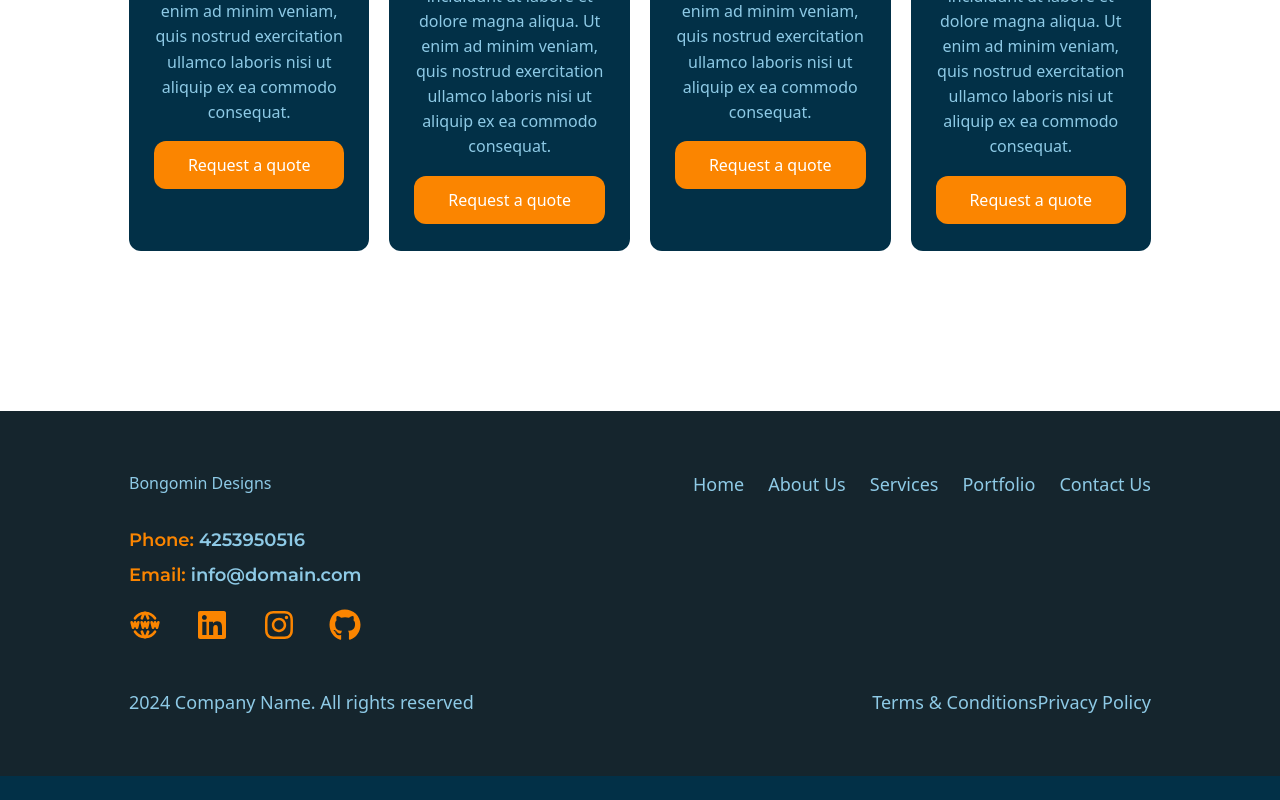
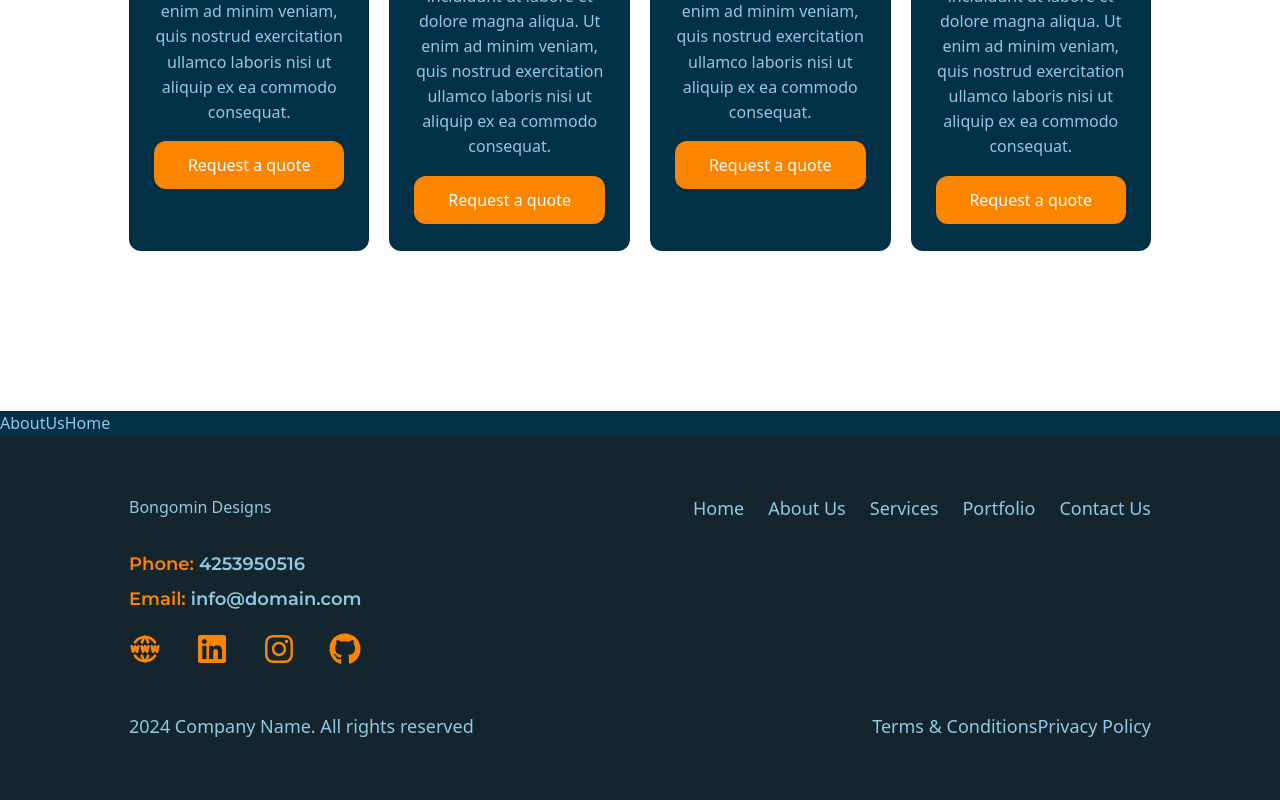
Before and after one commit to bongomin256/bongomin_designs, a React (Vite) app: page / in a window 1280 px wide. Shown: the part 1632-2432 px from the top of the page. Before the commit the page ends 2408 px from the top, so only its background shows below. Built offline with nearby package versions, Linux system fonts and the light colour scheme.

Commit message:
imported it to homepage

```diff
--- a/src/pages/HomePages.jsx
+++ b/src/pages/HomePages.jsx
@@ -1,4 +1,5 @@
 import heroImage from "../assets/hero.png";
+import AboutUsHome from "../components/AboutUsHome";
 import Button from "../components/Buttons";
 
 import OurServiceHome from "../components/OurServiceHome";
@@ -26,6 +27,7 @@ const HomePages = () => {
         </section>
       </section>
       <OurServiceHome />
+      <AboutUsHome />
     </>
   );
 };
```
